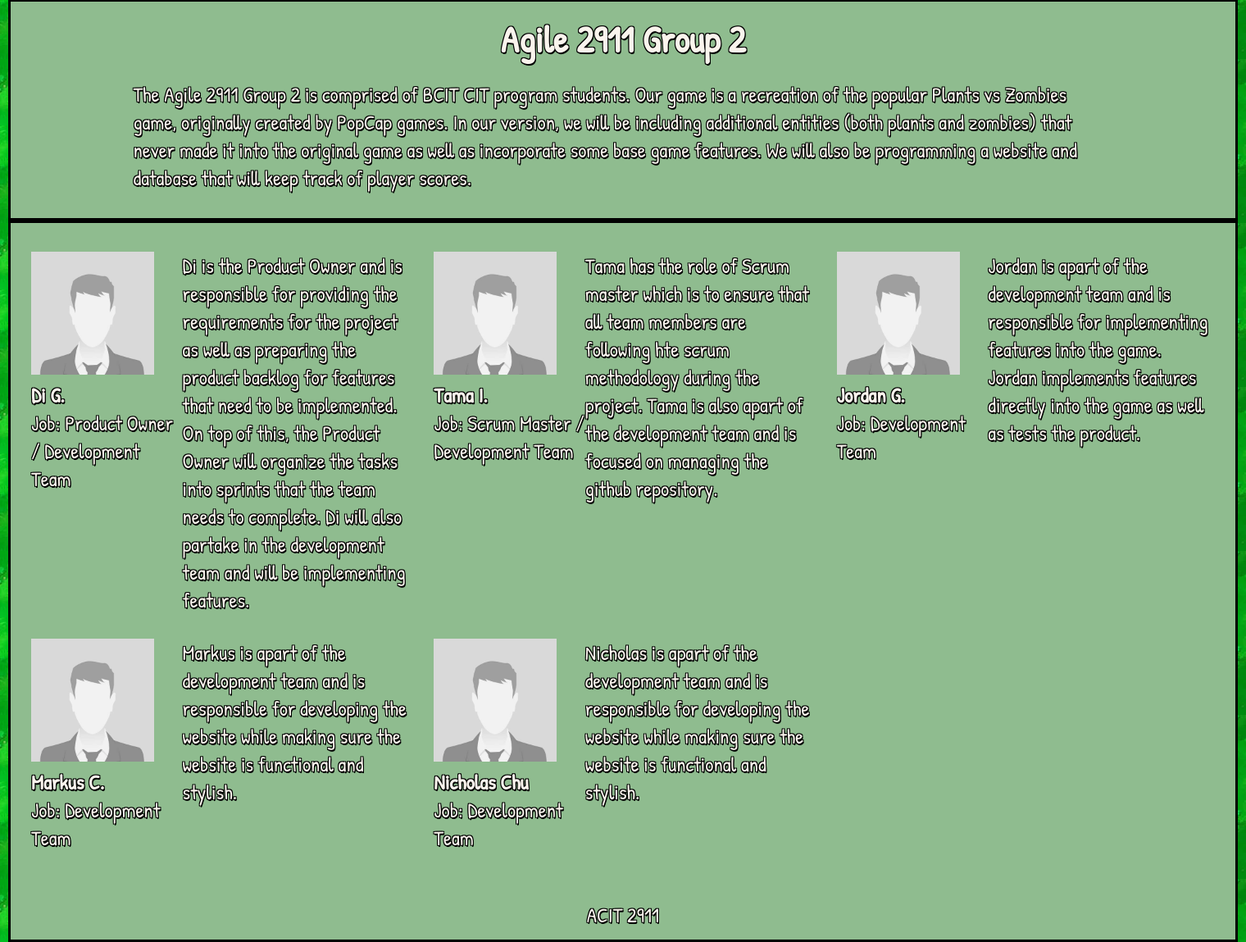
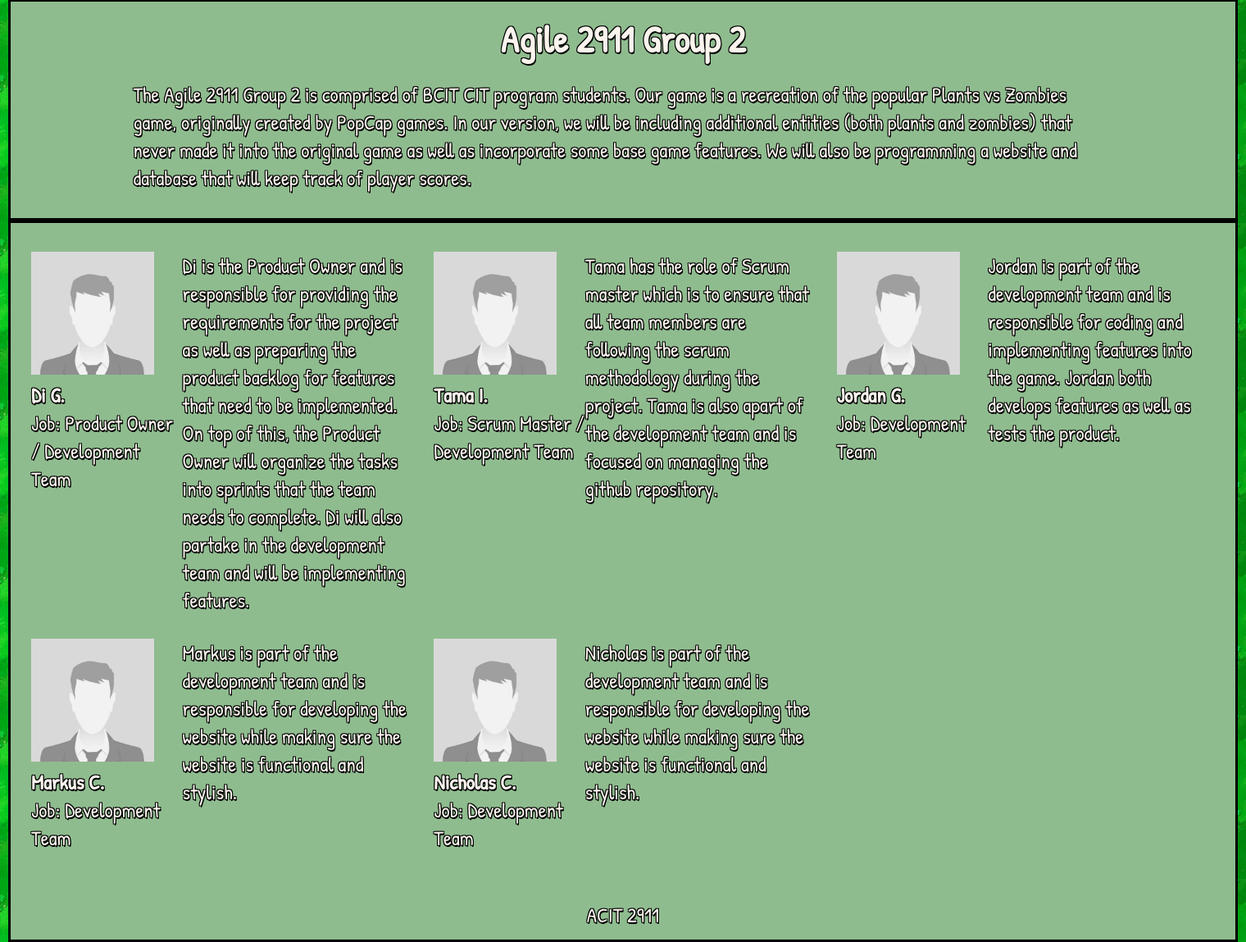
Before and after one commit to digao666/Plant_Vs_Zombie_Scorebord, a Flask app: page /about in a window 1520 px wide. Shown: the part 128-1277 px from the top of the page at 82% size. Run offline with Flask 2, Linux system fonts and the light colour scheme.

Commit message:
added to homepage, edited about

```diff
--- a/templates/about.html
+++ b/templates/about.html
@@ -25,7 +25,7 @@
                         <p>Job: Scrum Master / Development Team</p>
                     </div>
                     <div class="person-info1">
-                        <p>Tama has the role of Scrum master which is to ensure that all team members are following hte scrum methodology during the project. Tama is also apart of the development team and is focused on managing the github repository.</p>
+                        <p>Tama has the role of Scrum master which is to ensure that all team members are following the scrum methodology during the project. Tama is also apart of the development team and is focused on managing the github repository.</p>
                     </div>
                 </div>
                 <div class="profile">
@@ -35,7 +35,7 @@
                         <p>Job: Development Team</p>
                     </div>
                     <div class="person-info1">
-                        <p>Jordan is apart of the development team and is responsible for implementing features into the game. Jordan implements features directly into the game as well as tests the product.</p>
+                        <p>Jordan is part of the development team and is responsible for coding and implementing features into the game. Jordan both develops features as well as tests the product.</p>
                     </div>
                 </div>
                 <div class="profile">
@@ -45,17 +45,17 @@
                         <p>Job: Development Team</p>
                     </div>
                     <div class="person-info1">
-                        <p>Markus is apart of the development team and is responsible for developing the website while making sure the website is functional and stylish.</p>
+                        <p>Markus is part of the development team and is responsible for developing the website while making sure the website is functional and stylish.</p>
                     </div>
                 </div>
                 <div class="profile">
                     <div id="person1">
                         <img src="../static/images/blank_profile.jpg" alt="profile picture" width="150" height="150">
-                        <h2>Nicholas Chu</h2>
+                        <h2>Nicholas C.</h2>
                         <p>Job: Development Team</p>
                     </div>
                     <div class="person-info1">
-                        <p>Nicholas is apart of the development team and is responsible for developing the website while making sure the website is functional and stylish.</p>
+                        <p>Nicholas is part of the development team and is responsible for developing the website while making sure the website is functional and stylish.</p>
                     </div>
                 </div>
             </div>
```
Also changed, not shown: templates/home.html (+14 -2 lines), static/images/og_pvz.png (added).
